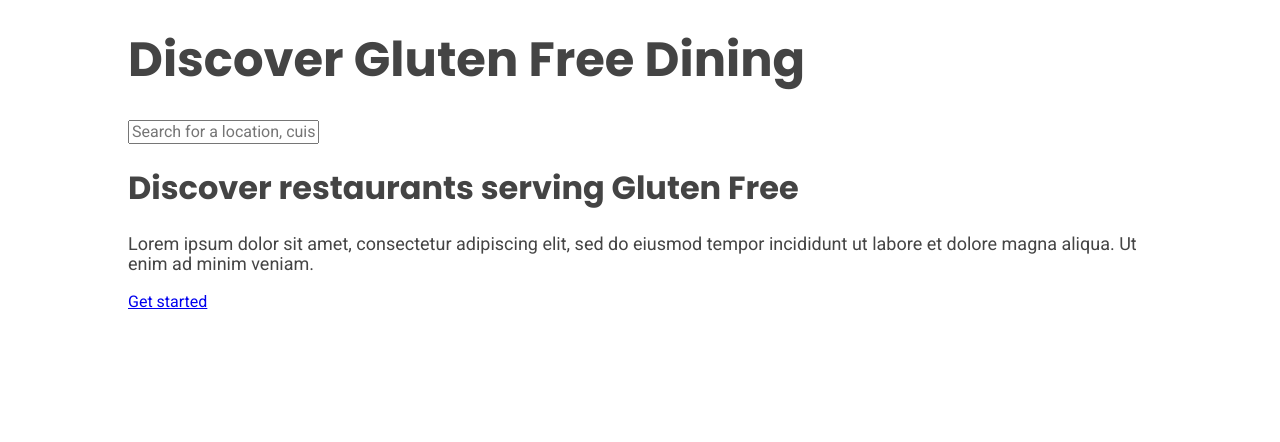
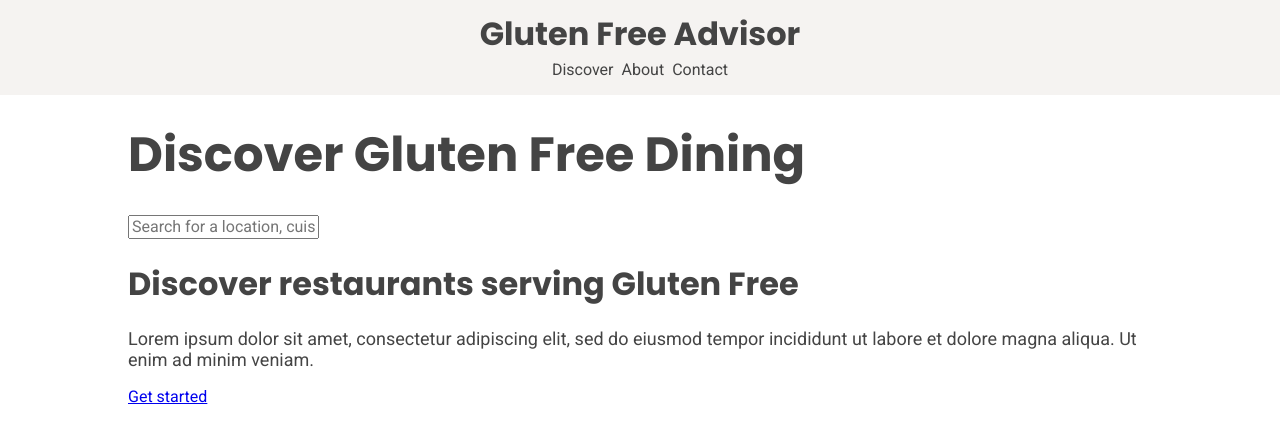
Before and after one commit to chrisjgilbert/gfa-frontend, a Next.js app: page / in a window 1280 px wide. Shown: the top 442 px of the page. Built offline with nearby package versions, Linux system fonts and the light colour scheme.

Commit message:
Add a rough nav

```diff
--- a/components/Header.js
+++ b/components/Header.js
@@ -1,5 +1,20 @@
+import styles from "./Header.module.css";
+
 const Header = () => {
-  return <nav></nav>;
+  return (
+    <header className={styles.header}>
+      <div className={styles.headerContainer}>
+        <span>Gluten Free Advisor</span>
+        <nav className={styles.nav}>
+          <ul>
+            <li>Discover</li>
+            <li>About</li>
+            <li>Contact</li>
+          </ul>
+        </nav>
+      </div>
+    </header>
+  );
 };
 
 export default Header;
--- /dev/null
+++ b/components/Header.module.css
@@ -0,0 +1,28 @@
+.header {
+  background-color: #f5f3f1;
+  color: #444444;
+}
+
+.headerContainer {
+  max-width: 1024px;
+  margin: auto;
+  padding: 16px 0;
+  text-align: center;
+}
+
+.header span {
+  font-size: 2rem;
+  font-weight: 700;
+  font-family: "Poppins", sans-serif;
+}
+
+.header ul {
+  margin-top: 8px;
+  display: flex;
+  justify-content: center;
+  grid-gap: 8px;
+}
+
+.nav ul li {
+  display: inline-block;
+}
```
